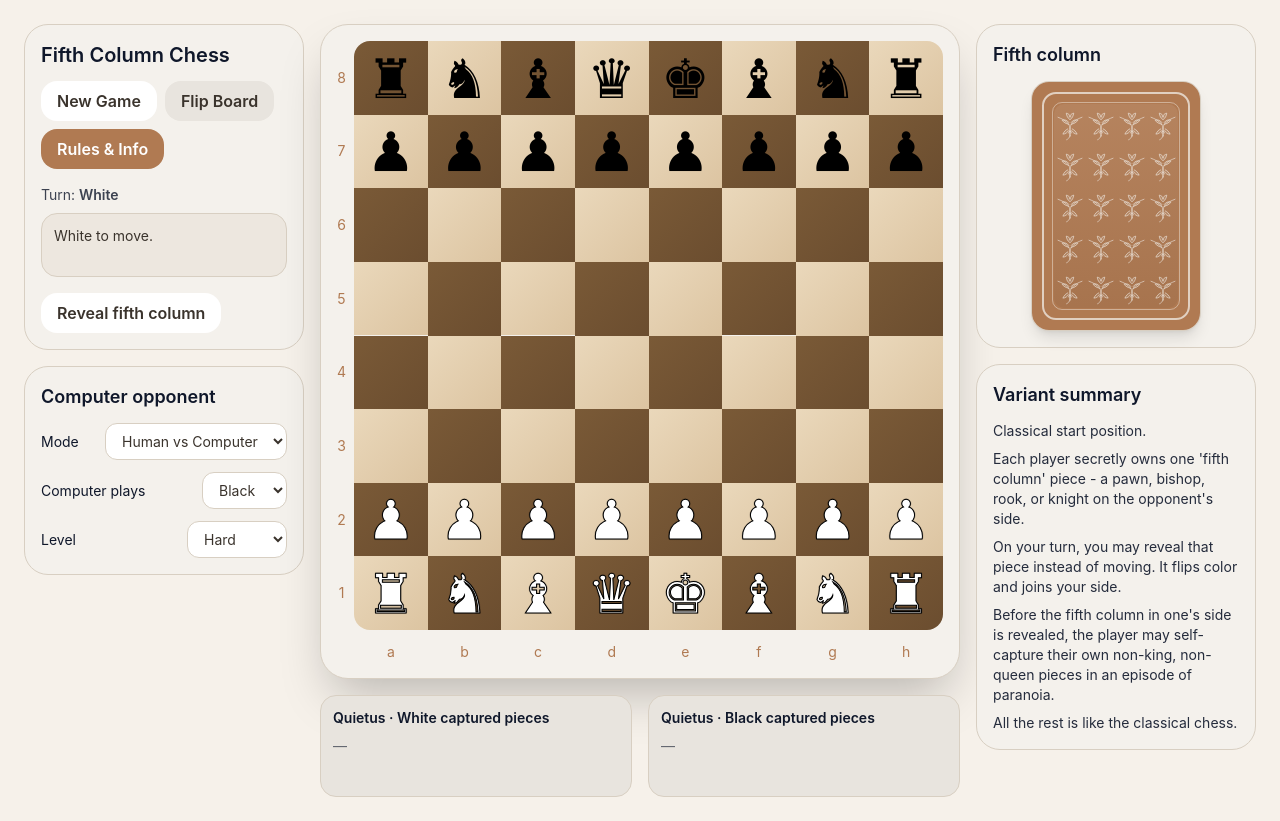
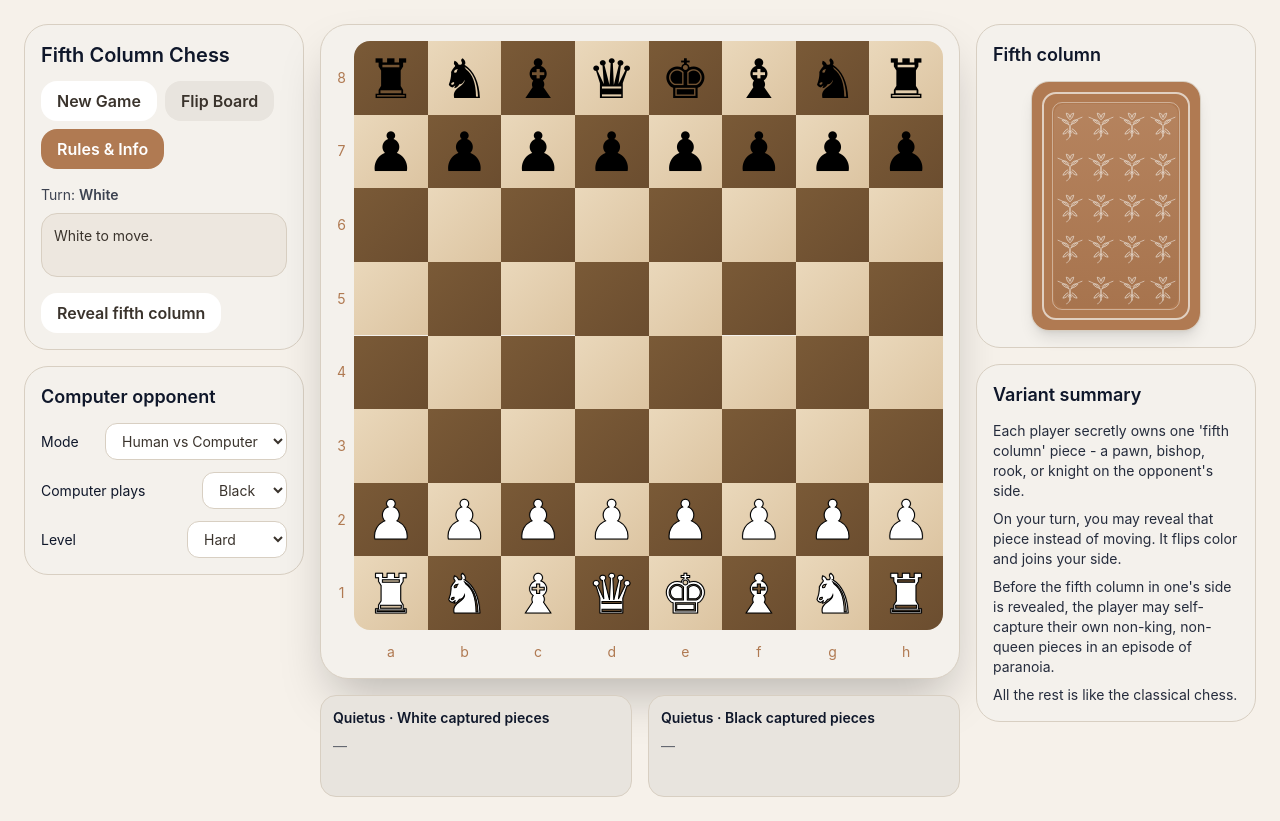
Before and after one commit to kaaalin/Paranoia-Chess, a React (Vite) app: page / in a window 1280 px wide. Built offline with nearby package versions, Linux system fonts and the light colour scheme; the HTML template or start-up script is replaced by a standard one.

Commit message:
Update App.tsx

```diff
--- a/src/App.tsx
+++ b/src/App.tsx
@@ -1168,8 +1168,6 @@ export default function App() {
 <div className="rounded-3xl p-4 border" style={{ background: PANEL, borderColor: BORDER }}>
   <div className="text-lg font-semibold mb-3">Variant summary</div>
   <div className="text-sm space-y-2 opacity-90">
-    <p>Classical start position.</p>
-
     <p>Each player secretly owns one 'fifth column' piece - a pawn, bishop, rook, or knight on the opponent's side.</p>
 
     <p>On your turn, you may reveal that piece instead of moving. It flips color and joins your side.</p>
```
